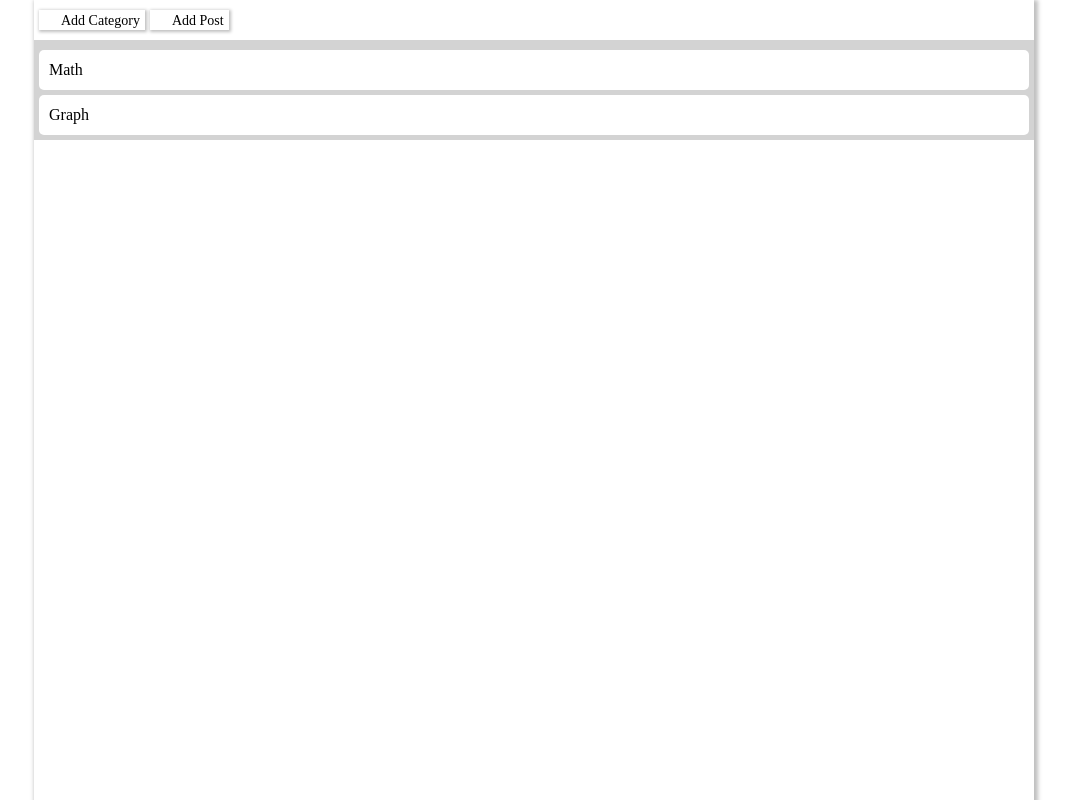
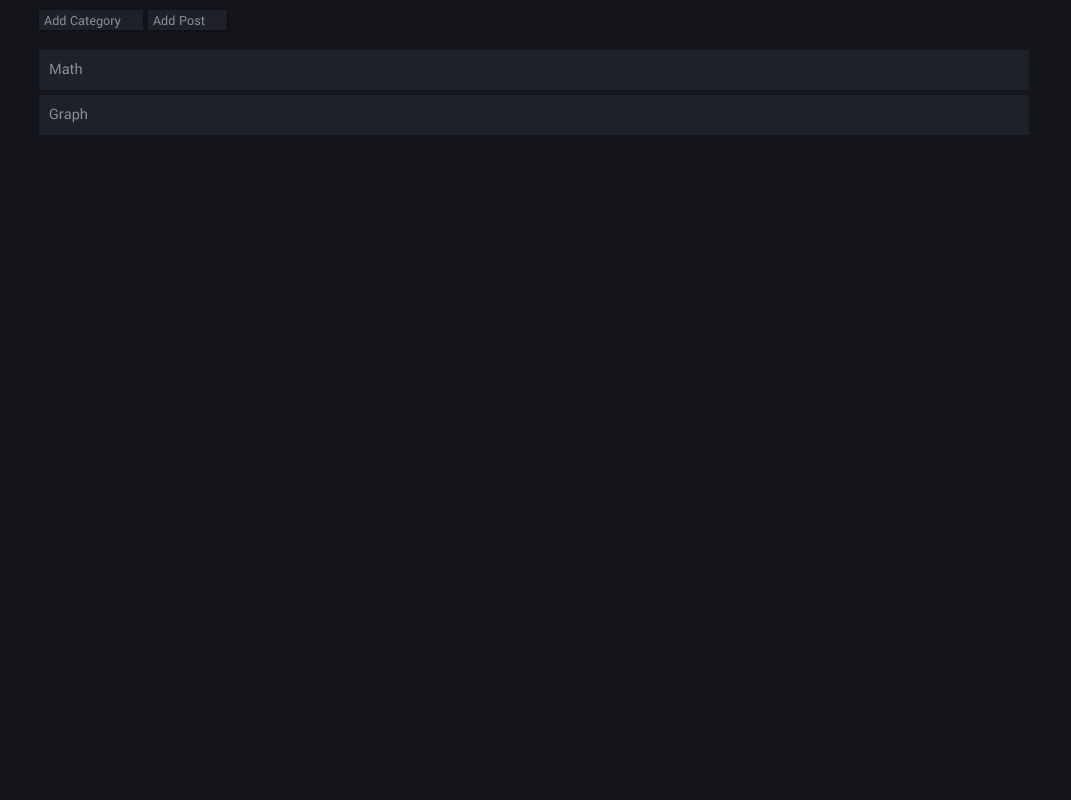
Before and after one commit to zsour/notebook_editor, a React (Create React App) app: page / in a window 1280 px wide. Shown: the whole page, without its empty margins (106-1177 px from the left). Built offline with nearby package versions, Linux system fonts and the light colour scheme.

Commit message:
Editor mediator + theme.

```diff
--- a/public/index.html
+++ b/public/index.html
@@ -8,6 +8,9 @@
       name="description"
       content="Web site created using create-react-app"
     />
+    <link rel="preconnect" href="https://fonts.googleapis.com">
+<link rel="preconnect" href="https://fonts.gstatic.com" crossorigin>
+<link href="https://fonts.googleapis.com/css2?family=Yantramanav&display=swap" rel="stylesheet">
     <title>React App</title>
   </head>
   <body>
--- a/src/App.jsx
+++ b/src/App.jsx
@@ -1,8 +1,8 @@
 import "./style.css";
 import {useState} from 'react';
-
+import AddCategoryModal from "./components/AddCategoryModal";
+import { EditorMediatorProvider } from "./components/EditorMediator";
 function App() {
-
 
   let [data, setData] = useState(
     {
@@ -23,9 +23,11 @@ function App() {
     for(let i = 0; i < posts.length; i++){
       let tmpPost = (<div key={`${label}:{i}`} className="categoryPost">
           <p className="categoryPostLabel">{posts[i].label}</p>
+          <div className="categoryPostButtons">
             <span className="categoryPostPreviewButton"></span>
             <span className="categoryPostEditButton"></span>
             <span className="categoryPostRemoveButton"></span>
+          </div>
       </div>);
 
       jsx.push(tmpPost);
@@ -54,22 +56,24 @@ function App() {
   }
 
   return (
+    <EditorMediatorProvider>
+
       <div className="content">
         <div className="mainContainer">
           <div className="buttonContainer">
             <span className="button">
-            <span className="buttonIcon"></span>
               <span className="buttonTitleContainer">
                 <p className="buttonTitle">Add Category</p>
               </span>
+              <span className="buttonIcon"></span>
             </span>
 
 
             <span className="button">
-            <span className="buttonIcon"></span>
               <span className="buttonTitleContainer">
                 <p className="buttonTitle">Add Post</p>
               </span>
+              <span className="buttonIcon"></span>
             </span>
           </div>
 
@@ -79,7 +83,11 @@ function App() {
         </div>
 
         </div>
+
+        <AddCategoryModal />
       </div>
+
+    </EditorMediatorProvider>
   );
 }
 
--- /dev/null
+++ b/src/components/AddCategoryModal.jsx
@@ -0,0 +1,9 @@
+import React from 'react'
+import './style/AddCategoryModal.css';
+
+
+export default function AddCategoryModal() {
+  return (
+    <div class="addCategoryModalContainer"></div>
+  )
+}
--- /dev/null
+++ b/src/components/EditorMediator.jsx
@@ -0,0 +1,13 @@
+import React, { useState, useContext } from "react";
+
+export const EditorMediatorContext = React.createContext(null);
+
+export const useEditorMediator = () => useContext(EditorMediatorContext);
+
+export const EditorMediatorProvider = ({ children }) => {
+  return (
+    <EditorMediatorContext.Provider value={{}}>
+      {children}
+    </EditorMediatorContext.Provider>
+  );
+};
--- /dev/null
+++ b/src/components/style/AddCategoryModal.css
@@ -0,0 +1,9 @@
+.addCategoryModalContainer {
+  width: 100vw;
+  height: 100vh;
+  background-color: rgba(0, 0, 0, 0.8);
+  position: absolute;
+  left: 0px;
+  top: 0px;
+  display: none;
+}
--- a/src/style.css
+++ b/src/style.css
@@ -6,14 +6,15 @@
 
 body {
   text-align: center;
+  background-color: #14151a;
 }
 
 .mainContainer {
   width: 1000px;
   min-height: 100vh;
   display: inline-block;
-  box-shadow: 2px 2px 4px 2px rgba(0, 0, 0, 0.25);
   text-align: left;
+  font-family: "Yantramanav", sans-serif;
 }
 
 .buttonContainer {
@@ -27,7 +28,7 @@ body {
 .button {
   width: auto;
   height: 20px;
-  background-color: white;
+  background-color: #1e2129;
   display: inline-block;
   margin-right: 5px;
   cursor: pointer;
@@ -36,6 +37,11 @@ body {
   box-shadow: 1px 1px 3px 1px rgba(0, 0, 0, 0.25);
   padding-left: 5px;
   padding-right: 5px;
+  color: #898c91;
+}
+
+.button:hover {
+  color: #6644aa;
 }
 
 .buttonIcon {
@@ -62,7 +68,7 @@ body {
   width: 100%;
   min-height: 100px;
   height: auto;
-  background-color: lightgray;
+  background-color: #;
   padding: 5px;
   display: block;
 }
@@ -70,7 +76,6 @@ body {
 .category {
   width: 100%;
   height: 40px;
-  border-radius: 5px;
   position: relative;
   user-select: none;
   overflow: hidden;
@@ -81,9 +86,11 @@ body {
 .categoryHeader {
   width: 100%;
   height: 40px;
-  background-color: white;
+  background-color: #1e2129;
   line-height: 40px;
   padding-left: 10px;
+  color: #898c91;
+  cursor: pointer;
 }
 
 .categoryPostsWrapper {
@@ -94,13 +101,38 @@ body {
 .categoryPost {
   width: 100%;
   height: 30px;
-  background-color: white;
+  background-color: #393f4f;
   position: relative;
   line-height: 30px;
   padding-left: 20px;
   margin-top: 4px;
+  color: #c1cddc;
 }
 
 .categoryPostLabel {
+  display: inline-block;
   font-size: 14px;
+  vertical-align: middle;
 }
+
+.categoryHeader:hover {
+  color: #6644aa;
+}
+
+.categoryPostButtons {
+  position: absolute;
+  right: 20px;
+  top: 50%;
+  transform: translateY(-50%);
+}
+
+.categoryPostPreviewButton,
+.categoryPostEditButton,
+.categoryPostRemoveButton {
+  display: inline-block;
+  width: 20px;
+  height: 20px;
+  background-color: #c1cddc;
+  vertical-align: middle;
+  margin-left: 8px;
+}
```
Lines whose indentation alone changed are shown as unchanged.
